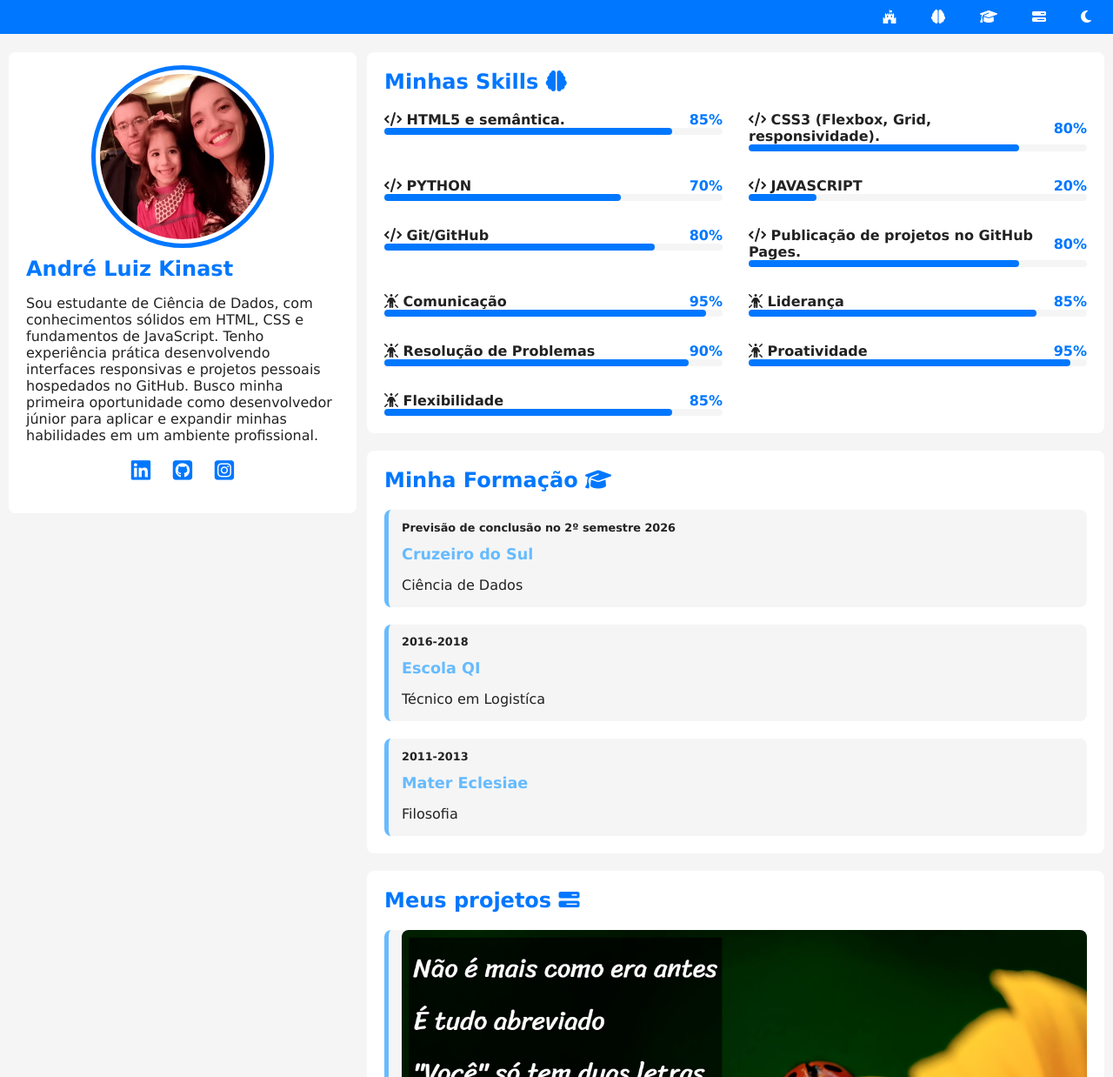
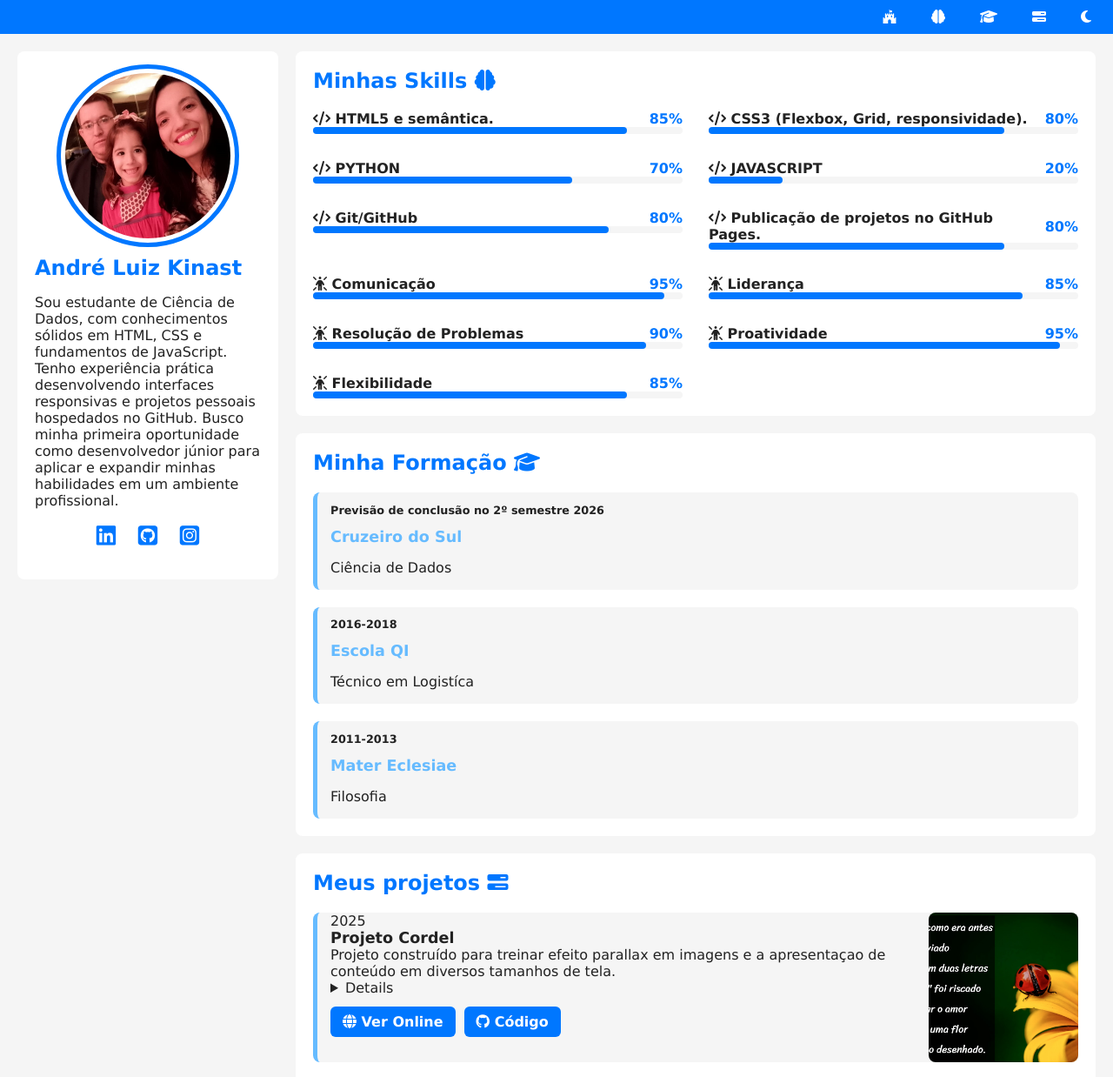
Before and after one commit to Kinast87/portfolio, a plain HTML site: page index.html in a window 1280 px wide. Shown: the top 1238 px of the page at 87% size. Drawn offline with Linux system fonts and the light colour scheme.

Commit message:
finalizando media query

```diff
--- a/estilo/mediaquery.css
+++ /dev/null
@@ -1,24 +0,0 @@
-@charset "UTF-8";
-@media screen and (min-width: 962px){
-    main{
-        grid-template-columns: auto 400px auto auto;
-        margin-top: 60px;
-        gap: 10px;
-    }
-    #ficha{
-        position: fixed;
-        grid-area: 1 / 2 / 2 / 3;
-        margin-left: 10px;
-        margin-right: 5px;
-        width: 400px;
-        height: 530px;
-    }
-
-    #detalhes{
-        grid-column: 3;
-        margin-left: 2px;
-    }
-    .skill-container{
-        grid-template-columns: 1fr 1fr;
-    }
-}
--- /dev/null
+++ b/estilos/mediaquery.css
@@ -0,0 +1,36 @@
+@charset "UTF-8";
+@media screen and (min-width: 768px){
+    main{
+        grid-template-columns: auto 300px 1fr auto;
+    }
+    #ficha{
+        grid-column: 2 / 3;
+        height: fit-content;
+        position: sticky;
+        top: 30px;
+    }
+
+    #detalhes{
+        grid-column: 3 / 4;
+    }
+    .skill-container{
+        grid-template-columns: 1fr 1fr;
+    }
+    .projeto-container .projeto{
+        display: flex;
+        flex-direction: row-reverse;
+        align-items: flex-start;
+        gap: 20px;
+    }
+    .projeto-container .foto{
+        aspect-ratio: 1 / 1;
+        max-width: 20%;
+        max-height: 200px;
+        justify-self: end;
+        flex-shrink: 0;
+    }
+    .projeto-container .projeto-info{
+        max-width: 80%;
+        flex: 1;
+    }
+}
--- a/estilos/style.css
+++ b/estilos/style.css
@@ -36,10 +36,10 @@ header{
   display: flex;
   justify-content: end;
   align-content: center;
-  position: fixed;
+  position: sticky;
   top: 0;
   width: 100%;
-  display: flex;
+  z-index: 1;
 }
 #menu ul{
   list-style: none;
@@ -62,7 +62,7 @@ main{
   display: grid;
   grid-template-columns: auto 90vw auto;
   gap: 20px;
-  margin-top: 60px;
+  margin-top: 20px;
 }
 #ficha{
   background-color: var(--fundo-card);
@@ -184,7 +184,7 @@ article h2{
   border-radius: 8px;
   border-left: 5px solid var(--destaque-inverso);
   padding-left: 15px;
-    transition: border-width 0.5s, border-color 0.5s;
+  transition: border-width 0.5s, border-color 0.5s;
 }
 .projeto-container .foto{
   width: 100%;
--- a/index.html
+++ b/index.html
@@ -5,7 +5,7 @@
     <meta name="viewport" content="width=device-width, initial-scale=1.0">
     <title>Portfolio</title>
     <link rel="stylesheet" href="estilos/style.css" media="all">
-    <link rel="stylesheet" href="estilo/mediaquery.css">
+    <link rel="stylesheet" href="estilos/mediaquery.css">
     <link rel="shortcut icon" href="favicon.svg" type="image/x-icon">
     <script src="https://kit.fontawesome.com/6a5d29a35a.js" crossorigin="anonymous"></script>
 </head>
```
